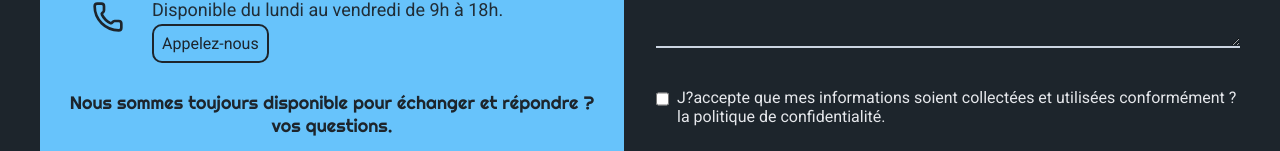
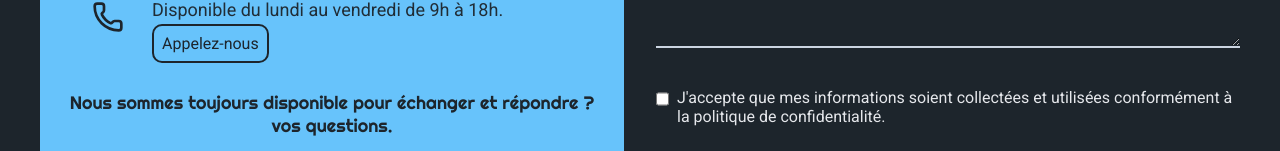
Before and after one commit to Guillaume811/site-gelyos, a Next.js app: page /contact in a window 1280 px wide. Shown: the part 1022-1173 px from the top of the page. Built offline with nearby package versions, Linux system fonts and the light colour scheme; no server answers.

Commit message:
Fix contact form RGPD text encoding

```diff
--- a/src/_pages/Contact/ContactForm/ContactForm.tsx
+++ b/src/_pages/Contact/ContactForm/ContactForm.tsx
@@ -47,7 +47,7 @@ const DEFAULT_LABELS: Required<ContactFormProps>["labels"] = {
     seo: "SEO",
   },
   message: "Votre message",
-  rgpd: "J?accepte que mes informations soient collectées et utilisées conformément ? la politique de confidentialité.",
+  rgpd: "J'accepte que mes informations soient collectées et utilisées conformément à la politique de confidentialité.",
   submit: "Envoyer",
 };
 
```
Also changed, not shown: 1 other file (tests, documents, lock files or other folders).
